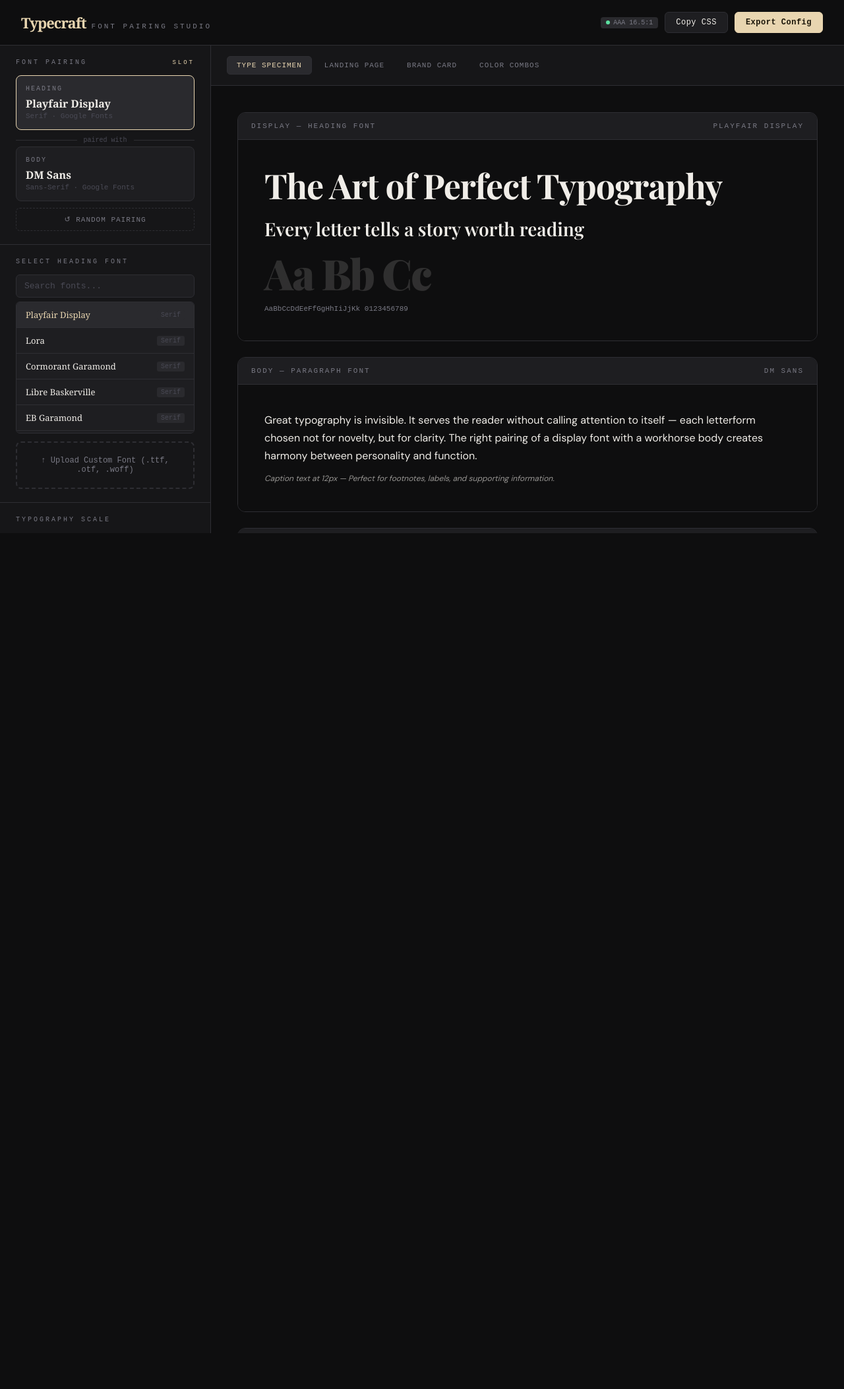
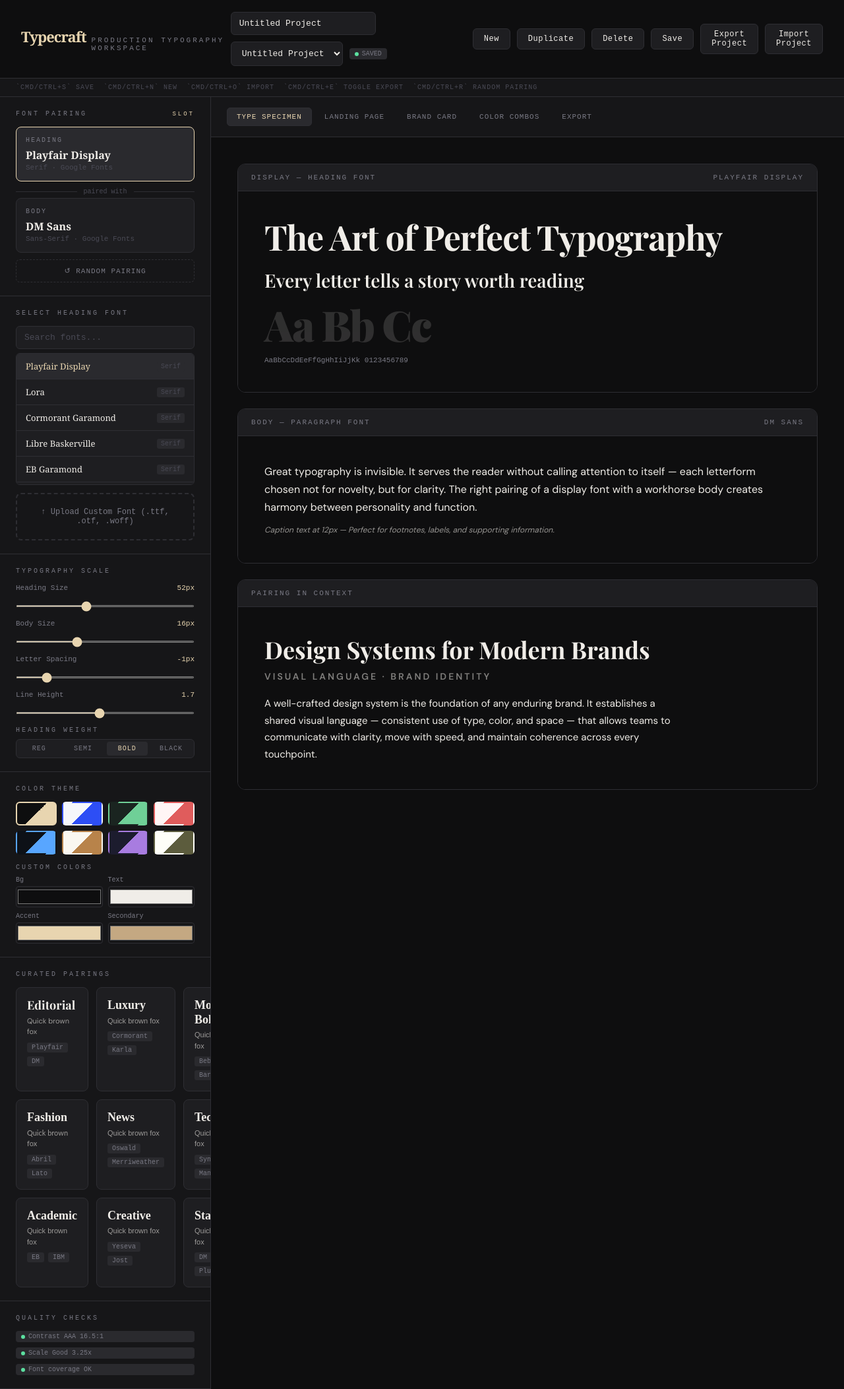
Before and after one commit to arshitadewan7/typecraft, a Next.js app: page / in a window 1280 px wide. Shown: the whole page at 66% size. Before the commit the page ends 808 px from the top, so only its background shows below. Built offline with nearby package versions, Linux system fonts and the light colour scheme.

Commit message:
feat(ui): add project workflow, export panel, quality checks, and shortcuts

```diff
--- a/src/app/globals.css
+++ b/src/app/globals.css
@@ -65,12 +65,13 @@ body {
 .btn:hover { background: var(--surface3); border-color: var(--text-dim); }
 .btn.primary { background: var(--accent); color: #1a1508; border-color: var(--accent); font-weight: 700; }
 .btn.primary:hover { background: var(--accent2); }
+.btn:disabled { opacity: 0.5; cursor: not-allowed; }
 
 /* ===== LAYOUT ===== */
 .app {
   display: grid;
   grid-template-columns: 320px 1fr;
-  height: calc(100vh - 61px);
+  min-height: calc(100vh - 61px);
 }
 
 /* ===== SIDEBAR ===== */
@@ -321,6 +322,68 @@ input[type=color] {
 .preview-area { display: flex; flex-direction: column; overflow: hidden; }
 .preview-canvas { flex: 1; overflow-y: auto; padding: 40px; }
 
+.error-banner {
+  display: flex;
+  justify-content: space-between;
+  align-items: center;
+  gap: 12px;
+  padding: 10px 20px;
+  border-bottom: 1px solid var(--border);
+  background: rgba(224, 92, 92, 0.12);
+  color: #ffb0b0;
+  font-size: 12px;
+  font-family: monospace;
+}
+
+.shortcut-row {
+  display: flex;
+  gap: 14px;
+  flex-wrap: wrap;
+  font-size: 10px;
+  letter-spacing: 1px;
+  text-transform: uppercase;
+  font-family: monospace;
+  color: var(--text-dim);
+  padding: 8px 24px;
+  border-bottom: 1px solid var(--border);
+  background: var(--surface);
+}
+
+.export-panel {
+  padding: 16px 24px 18px;
+  border-bottom: 1px solid var(--border);
+  background: var(--surface);
+  display: grid;
+  gap: 10px;
+}
+
+.export-top {
+  display: flex;
+  justify-content: space-between;
+  align-items: center;
+  gap: 12px;
+}
+
+.export-issues {
+  display: flex;
+  gap: 8px;
+  flex-wrap: wrap;
+}
+
+.export-preview {
+  width: 100%;
+  min-height: 190px;
+  border: 1px solid var(--border);
+  border-radius: 8px;
+  background: var(--surface2);
+  color: var(--text);
+  padding: 12px;
+  font-family: ui-monospace, SFMono-Regular, Menlo, monospace;
+  font-size: 12px;
+  line-height: 1.5;
+  resize: vertical;
+}
+
 /* ===== SPECIMEN ===== */
 .specimen-block { border: 1px solid var(--border); border-radius: 12px; overflow: hidden; margin-bottom: 24px; }
 .specimen-header {
@@ -430,4 +493,9 @@ input[type=color] {
 @media (max-width: 900px) {
   .app { grid-template-columns: 1fr; }
   .sidebar { height: auto; border-right: none; border-bottom: 1px solid var(--border); }
+  .header { padding: 12px; flex-direction: column; align-items: flex-start; gap: 10px; }
+  .header-actions { flex-wrap: wrap; }
+  .shortcut-row { padding: 8px 12px; }
+  .preview-canvas { padding: 16px; }
+  .export-top { flex-direction: column; align-items: stretch; }
 }
--- a/src/components/PreviewPanels.tsx
+++ b/src/components/PreviewPanels.tsx
@@ -1,7 +1,7 @@
 "use client";
 import { useState } from "react";
 import { COLOR_COMBOS } from "@/lib/data";
-import type { TypographyState } from "@/lib/useTypecraftStore";
+import type { TypographyState } from "@/lib/types";
 
 type PanelProps = { state: TypographyState };
 
--- a/src/components/Sidebar.tsx
+++ b/src/components/Sidebar.tsx
@@ -1,22 +1,36 @@
 "use client";
 import { useState, useMemo } from "react";
 import { ALL_FONTS, CURATED_PAIRINGS, THEMES, type Theme } from "@/lib/data";
-import type { TypographyState } from "@/lib/useTypecraftStore";
+import type { TypographyState } from "@/lib/types";
 
 interface SidebarProps {
   state: TypographyState;
   onUpdate: (patch: Partial<TypographyState>) => void;
-  onRandomPairing: () => { headingFont: string; bodyFont: string };
+  onRandomPairing: () => void;
   onLoadFont: (name: string) => void;
+  quality: {
+    contrastLabel: string;
+    contrastClass: string;
+    scaleLabel: string;
+    scaleClass: string;
+    warnings: string[];
+  };
 }
 
-export default function Sidebar({ state, onUpdate, onRandomPairing, onLoadFont }: SidebarProps) {
+export default function Sidebar({ state, onUpdate, onRandomPairing, onLoadFont, quality }: SidebarProps) {
   const [fontQuery, setFontQuery] = useState("");
+
+  const fontCatalog = useMemo(() => {
+    const customFonts = state.customFonts.map((name) => ({ name, category: "Custom", weights: [400] }));
+    const map = new Map<string, { name: string; category: string; weights: number[] }>();
+    for (const font of [...ALL_FONTS, ...customFonts]) map.set(font.name, font);
+    return Array.from(map.values());
+  }, [state.customFonts]);
 
   const filteredFonts = useMemo(() => {
     const q = fontQuery.toLowerCase();
-    return ALL_FONTS.filter((f) => f.name.toLowerCase().includes(q)).slice(0, 50);
-  }, [fontQuery]);
+    return fontCatalog.filter((f) => f.name.toLowerCase().includes(q)).slice(0, 60);
+  }, [fontCatalog, fontQuery]);
 
   const selectFont = (name: string) => {
     onLoadFont(name);
@@ -25,9 +39,7 @@ export default function Sidebar({ state, onUpdate, onRandomPairing, onLoadFont }
   };
 
   const handleRandom = () => {
-    const { headingFont, bodyFont } = onRandomPairing();
-    onLoadFont(headingFont);
-    onLoadFont(bodyFont);
+    onRandomPairing();
   };
 
   const handleCustomFont = (e: React.ChangeEvent<HTMLInputElement>) => {
@@ -39,8 +51,10 @@ export default function Sidebar({ state, onUpdate, onRandomPairing, onLoadFont }
       const style = document.createElement("style");
       style.textContent = `@font-face { font-family: "${name}"; src: url("${ev.target?.result}"); }`;
       document.head.appendChild(style);
-      if (state.activeSlot === "heading") onUpdate({ headingFont: name });
-      else onUpdate({ bodyFont: name });
+      const nextCustomFonts = state.customFonts.includes(name) ? state.customFonts : [...state.customFonts, name];
+      if (state.activeSlot === "heading") onUpdate({ headingFont: name, customFonts: nextCustomFonts });
+      else onUpdate({ bodyFont: name, customFonts: nextCustomFonts });
+      onLoadFont(name);
     };
     reader.readAsDataURL(file);
   };
@@ -56,7 +70,7 @@ export default function Sidebar({ state, onUpdate, onRandomPairing, onLoadFont }
   };
 
   const getFontMeta = (name: string) => {
-    const f = ALL_FONTS.find((x) => x.name === name);
+    const f = fontCatalog.find((x) => x.name === name);
     if (!f) return "Custom";
     const source = f.category.startsWith("System") ? "System" : f.category === "Custom" ? "Custom" : "Google Fonts";
     return `${f.category} · ${source}`;
@@ -220,6 +234,32 @@ export default function Sidebar({ state, onUpdate, onRandomPairing, onLoadFont }
           ))}
         </div>
       </div>
+
+      <div className="sidebar-section">
+        <div className="section-label">Quality Checks</div>
+        <div style={{ display: "grid", gap: 8 }}>
+          <span className="contrast-badge">
+            <span className={`contrast-dot ${quality.contrastClass}`} />
+            <span>{quality.contrastLabel}</span>
+          </span>
+          <span className="contrast-badge">
+            <span className={`contrast-dot ${quality.scaleClass}`} />
+            <span>{quality.scaleLabel}</span>
+          </span>
+          {quality.warnings.length === 0 && (
+            <span className="contrast-badge">
+              <span className="contrast-dot contrast-pass" />
+              <span>Font coverage OK</span>
+            </span>
+          )}
+          {quality.warnings.map((warning) => (
+            <span className="contrast-badge" key={warning}>
+              <span className="contrast-dot contrast-warn" />
+              <span>{warning}</span>
+            </span>
+          ))}
+        </div>
+      </div>
     </div>
   );
 }
--- a/src/components/TypecraftApp.tsx
+++ b/src/components/TypecraftApp.tsx
@@ -1,8 +1,10 @@
 "use client";
-import { useEffect } from "react";
-import { contrastRatio } from "@/lib/data";
+import { useEffect, useMemo, useRef, useState } from "react";
+import { ALL_FONTS, contrastRatio } from "@/lib/data";
+import { generateExport, validateProject } from "@/lib/exportEngine";
 import { useTypecraftStore } from "@/lib/useTypecraftStore";
 import { useFontLoader } from "@/lib/useFontLoader";
+import type { ExportProfile } from "@/lib/types";
 import Sidebar from "@/components/Sidebar";
 import { SpecimenPanel, LandingPanel, CardPanel, CombosPanel } from "@/components/PreviewPanels";
 
@@ -13,120 +15,261 @@ const VIEWS = [
   { id: "combos", label: "Color Combos" },
 ] as const;
 
+const EXPORT_PROFILES: Array<{ id: ExportProfile; label: string }> = [
+  { id: "css-vars", label: "CSS Variables" },
+  { id: "tokens-json", label: "Tokens JSON" },
+  { id: "css-classes", label: "CSS Classes" },
+];
+
 export default function TypecraftApp() {
-  const { state, update, randomPairing } = useTypecraftStore();
+  const {
+    state,
+    update,
+    randomPairing,
+    projects,
+    currentProjectId,
+    currentProjectName,
+    saveStatus,
+    error,
+    currentProject,
+    clearError,
+    openProject,
+    createNewProject,
+    renameCurrentProject,
+    duplicateCurrentProject,
+    deleteCurrentProject,
+    saveCurrentProject,
+    exportCurrentProject,
+    importProjectFromText,
+    hydrated,
+  } = useTypecraftStore();
+
   const { loadFont } = useFontLoader();
+  const [exportProfile, setExportProfile] = useState<ExportProfile>("css-vars");
+  const [showExportPanel, setShowExportPanel] = useState(false);
+  const importProjectRef = useRef<HTMLInputElement>(null);
 
-  // Load initial fonts
   useEffect(() => {
+    if (!hydrated) return;
     loadFont(state.headingFont);
     loadFont(state.bodyFont);
-  }, []);
+  }, [hydrated, loadFont, state.bodyFont, state.headingFont]);
 
-  const getContrastInfo = () => {
-    try {
-      const ratio = contrastRatio(state.theme.bg, state.theme.text);
-      if (ratio >= 7) return { cls: "contrast-pass", label: `AAA ${ratio.toFixed(1)}:1` };
-      if (ratio >= 4.5) return { cls: "contrast-pass", label: `AA ${ratio.toFixed(1)}:1` };
-      if (ratio >= 3) return { cls: "contrast-warn", label: `AA Large ${ratio.toFixed(1)}:1` };
-      return { cls: "contrast-fail", label: `Fail ${ratio.toFixed(1)}:1` };
-    } catch { return { cls: "contrast-warn", label: "?" }; }
+  const handleRandomPairing = () => {
+    const { headingFont, bodyFont } = randomPairing();
+    loadFont(headingFont);
+    loadFont(bodyFont);
   };
 
-  const contrast = getContrastInfo();
+  useEffect(() => {
+    const onKeyDown = (e: KeyboardEvent) => {
+      const mod = e.metaKey || e.ctrlKey;
+      if (!mod) return;
+      const key = e.key.toLowerCase();
+      if (key === "s") {
+        e.preventDefault();
+        saveCurrentProject();
+      } else if (key === "n") {
+        e.preventDefault();
+        createNewProject();
+      } else if (key === "e") {
+        e.preventDefault();
+        setShowExportPanel((prev) => !prev);
+      } else if (key === "o") {
+        e.preventDefault();
+        importProjectRef.current?.click();
+      } else if (key === "r") {
+        e.preventDefault();
+        handleRandomPairing();
+      }
+    };
+    window.addEventListener("keydown", onKeyDown);
+    return () => window.removeEventListener("keydown", onKeyDown);
+  }, [createNewProject, saveCurrentProject]);
 
-  const copyCSS = async () => {
-    const css = `/* Typecraft Export */
-:root {
-  --heading-font: '${state.headingFont}', serif;
-  --body-font: '${state.bodyFont}', sans-serif;
-  --heading-size: ${state.headingSize}px;
-  --body-size: ${state.bodySize}px;
-  --heading-spacing: ${state.headingSpacing}px;
-  --line-height: ${state.lineHeight};
-  --heading-weight: ${state.headingWeight};
-  --color-bg: ${state.theme.bg};
-  --color-text: ${state.theme.text};
-  --color-accent: ${state.theme.accent};
-  --color-secondary: ${state.theme.secondary};
-}
+  const quality = useMemo(() => {
+    const ratio = contrastRatio(state.theme.bg, state.theme.text);
+    const contrastLabel = ratio >= 7 ? `Contrast AAA ${ratio.toFixed(1)}:1` : ratio >= 4.5 ? `Contrast AA ${ratio.toFixed(1)}:1` : `Contrast Low ${ratio.toFixed(1)}:1`;
+    const contrastClass = ratio >= 4.5 ? "contrast-pass" : ratio >= 3 ? "contrast-warn" : "contrast-fail";
 
-h1, h2, h3 {
-  font-family: var(--heading-font);
-  font-weight: var(--heading-weight);
-  letter-spacing: var(--heading-spacing);
-}
+    const scaleRatio = state.headingSize / Math.max(state.bodySize, 1);
+    const scaleLabel = scaleRatio >= 1.8 ? `Scale Good ${scaleRatio.toFixed(2)}x` : scaleRatio >= 1.4 ? `Scale Moderate ${scaleRatio.toFixed(2)}x` : `Scale Tight ${scaleRatio.toFixed(2)}x`;
+    const scaleClass = scaleRatio >= 1.8 ? "contrast-pass" : scaleRatio >= 1.4 ? "contrast-warn" : "contrast-fail";
 
-body, p {
-  font-family: var(--body-font);
-  font-size: var(--body-size);
-  line-height: var(--line-height);
-}`;
-    await navigator.clipboard.writeText(css);
+    const knownFonts = new Set([...ALL_FONTS.map((f) => f.name), ...state.customFonts]);
+    const warnings: string[] = [];
+    if (!knownFonts.has(state.headingFont)) warnings.push(`Unknown heading font: ${state.headingFont}`);
+    if (!knownFonts.has(state.bodyFont)) warnings.push(`Unknown body font: ${state.bodyFont}`);
+
+    return { contrastLabel, contrastClass, scaleLabel, scaleClass, warnings };
+  }, [state]);
+
+  const exportIssues = useMemo(() => (currentProject ? validateProject(currentProject) : []), [currentProject]);
+  const hasExportError = exportIssues.some((issue) => issue.level === "error");
+  const exportPreview = useMemo(() => {
+    if (!currentProject) return "";
+    return generateExport(currentProject, exportProfile);
+  }, [currentProject, exportProfile]);
+
+  const copyExport = async () => {
+    if (hasExportError || !exportPreview) return;
+    try {
+      await navigator.clipboard.writeText(exportPreview);
+    } catch {
+      // clipboard errors are surfaced as a global banner for consistency
+    }
   };
 
-  const exportConfig = () => {
-    const config = {
-      fonts: { heading: state.headingFont, body: state.bodyFont },
-      typography: {
-        headingSize: state.headingSize,
-        bodySize: state.bodySize,
-        headingSpacing: state.headingSpacing,
-        lineHeight: state.lineHeight,
-        headingWeight: state.headingWeight,
-      },
-      colors: state.theme,
-      googleFontsUrl: `https://fonts.googleapis.com/css2?family=${encodeURIComponent(state.headingFont)}:wght@400;700;900&family=${encodeURIComponent(state.bodyFont)}:wght@400;500;700&display=swap`,
+  const downloadText = (filename: string, content: string, mimeType: string) => {
+    const blob = new Blob([content], { type: mimeType });
+    const anchor = document.createElement("a");
+    anchor.href = URL.createObjectURL(blob);
+    anchor.download = filename;
+    anchor.click();
+    URL.revokeObjectURL(anchor.href);
+  };
+
+  const downloadExport = () => {
+    if (!exportPreview || hasExportError) return;
+    const extension = exportProfile === "tokens-json" ? "json" : "css";
+    const mime = exportProfile === "tokens-json" ? "application/json" : "text/css";
+    downloadText(`typecraft-${exportProfile}.${extension}`, exportPreview, mime);
+  };
+
+  const downloadProjectJson = () => {
+    const json = exportCurrentProject();
+    if (!json) return;
+    downloadText("typecraft-project.json", json, "application/json");
+  };
+
+  const handleImportProject: React.ChangeEventHandler<HTMLInputElement> = (e) => {
+    const file = e.target.files?.[0];
+    if (!file) return;
+    const reader = new FileReader();
+    reader.onload = (event) => {
+      const text = String(event.target?.result || "");
+      importProjectFromText(text);
     };
-    const blob = new Blob([JSON.stringify(config, null, 2)], { type: "application/json" });
-    const a = document.createElement("a");
-    a.href = URL.createObjectURL(blob);
-    a.download = "typecraft-config.json";
-    a.click();
+    reader.readAsText(file);
+    e.target.value = "";
   };
 
   return (
     <>
-      {/* HEADER */}
       <header className="header">
         <div className="logo">
           <span className="logo-mark">Typecraft</span>
-          <span className="logo-sub">Font Pairing Studio</span>
+          <span className="logo-sub">Production Typography Workspace</span>
+        </div>
+        <div style={{ display: "flex", alignItems: "center", gap: 10, flexWrap: "wrap" }}>
+          <input
+            className="font-search"
+            style={{ width: 220 }}
+            value={currentProjectName}
+            onChange={(e) => renameCurrentProject(e.target.value)}
+            aria-label="Project name"
+          />
+          <select
+            className="font-search"
+            style={{ width: 170 }}
+            value={currentProjectId}
+            onChange={(e) => openProject(e.target.value)}
+            aria-label="Recent projects"
+          >
+            {projects.map((project) => (
+              <option key={project.id} value={project.id}>
+                {project.name}
+              </option>
+            ))}
+          </select>
+          <span className="contrast-badge">
+            <span className={`contrast-dot ${saveStatus === "saved" ? "contrast-pass" : saveStatus === "autosaved" ? "contrast-warn" : "contrast-fail"}`} />
+            <span>{saveStatus.toUpperCase()}</span>
+          </span>
         </div>
         <div className="header-actions">
-          <span className="contrast-badge">
-            <span className={`contrast-dot ${contrast.cls}`} />
-            <span>{contrast.label}</span>
-          </span>
-          <button className="btn" onClick={copyCSS}>Copy CSS</button>
-          <button className="btn primary" onClick={exportConfig}>Export Config</button>
+          <button className="btn" onClick={createNewProject}>New</button>
+          <button className="btn" onClick={duplicateCurrentProject}>Duplicate</button>
+          <button className="btn" onClick={deleteCurrentProject}>Delete</button>
+          <button className="btn" onClick={saveCurrentProject}>Save</button>
+          <button className="btn" onClick={downloadProjectJson}>Export Project</button>
+          <button className="btn" onClick={() => importProjectRef.current?.click()}>Import Project</button>
+          <input ref={importProjectRef} type="file" accept=".json" style={{ display: "none" }} onChange={handleImportProject} />
         </div>
       </header>
 
-      {/* APP BODY */}
+      {error && (
+        <div className="error-banner">
+          <span>{error}</span>
+          <button className="btn" onClick={clearError}>Dismiss</button>
+        </div>
+      )}
+
+      <div className="shortcut-row">
+        <span>`Cmd/Ctrl+S` Save</span>
+        <span>`Cmd/Ctrl+N` New</span>
+        <span>`Cmd/Ctrl+O` Import</span>
+        <span>`Cmd/Ctrl+E` Toggle Export</span>
+        <span>`Cmd/Ctrl+R` Random Pairing</span>
+      </div>
+
       <div className="app">
         <Sidebar
           state={state}
           onUpdate={update}
-          onRandomPairing={randomPairing}
+          onRandomPairing={handleRandomPairing}
           onLoadFont={loadFont}
+          quality={quality}
         />
 
         <div className="preview-area">
-          {/* VIEW TABS */}
           <div className="view-tabs">
-            {VIEWS.map((v) => (
+            {VIEWS.map((view) => (
               <button
-                key={v.id}
-                className={`view-tab ${state.currentView === v.id ? "active" : ""}`}
-                onClick={() => update({ currentView: v.id })}
+                key={view.id}
+                className={`view-tab ${state.currentView === view.id ? "active" : ""}`}
+                onClick={() => update({ currentView: view.id })}
               >
-                {v.label}
+                {view.label}
               </button>
             ))}
+            <button className={`view-tab ${showExportPanel ? "active" : ""}`} onClick={() => setShowExportPanel((prev) => !prev)}>
+              Export
+            </button>
           </div>
 
-          {/* PREVIEW CANVAS */}
+          {showExportPanel && (
+            <div className="export-panel fade-in">
+              <div className="export-top">
+                <div className="toggle-row">
+                  {EXPORT_PROFILES.map((profile) => (
+                    <div
+                      key={profile.id}
+                      className={`toggle-option ${exportProfile === profile.id ? "active" : ""}`}
+                      onClick={() => setExportProfile(profile.id)}
+                    >
+                      {profile.label}
+                    </div>
+                  ))}
+                </div>
+                <div style={{ display: "flex", gap: 8 }}>
+                  <button className="btn" onClick={copyExport} disabled={hasExportError}>Copy</button>
+                  <button className="btn primary" onClick={downloadExport} disabled={hasExportError}>Download</button>
+                </div>
+              </div>
+              <div className="export-issues">
+                {exportIssues.length === 0 && <span className="contrast-badge"><span className="contrast-dot contrast-pass" />Ready for export</span>}
+                {exportIssues.map((issue) => (
+                  <span className="contrast-badge" key={`${issue.code}-${issue.message}`}>
+                    <span className={`contrast-dot ${issue.level === "error" ? "contrast-fail" : "contrast-warn"}`} />
+                    {issue.message}
+                  </span>
+                ))}
+              </div>
+              <textarea className="export-preview" value={exportPreview} readOnly />
+            </div>
+          )}
+
           <div className="preview-canvas">
             {state.currentView === "specimen" && <SpecimenPanel state={state} />}
             {state.currentView === "landing" && <LandingPanel state={state} />}
```
